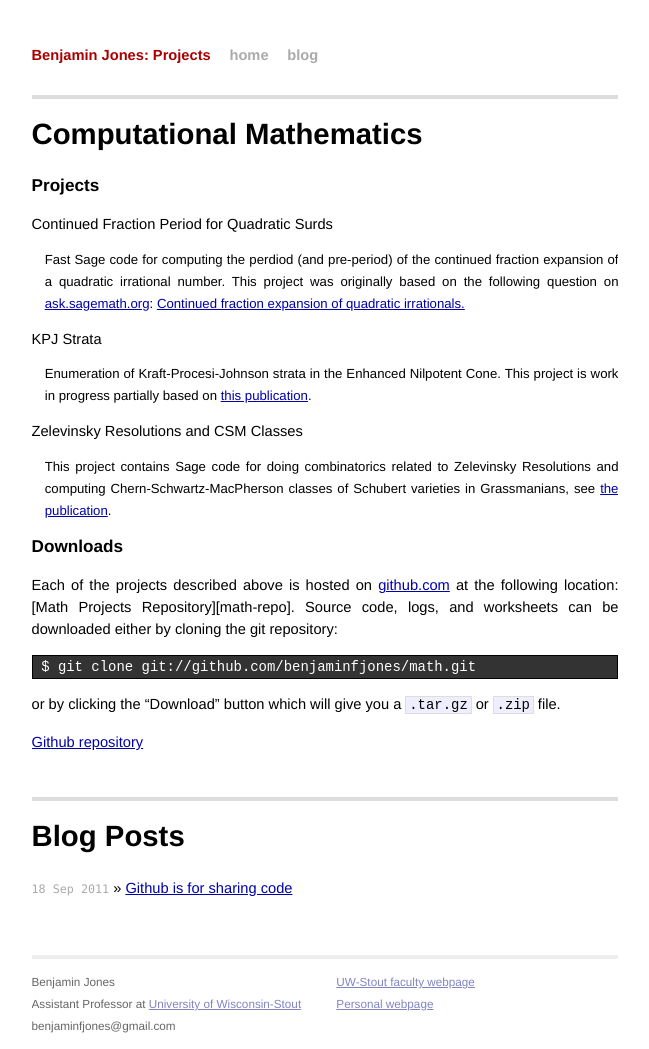
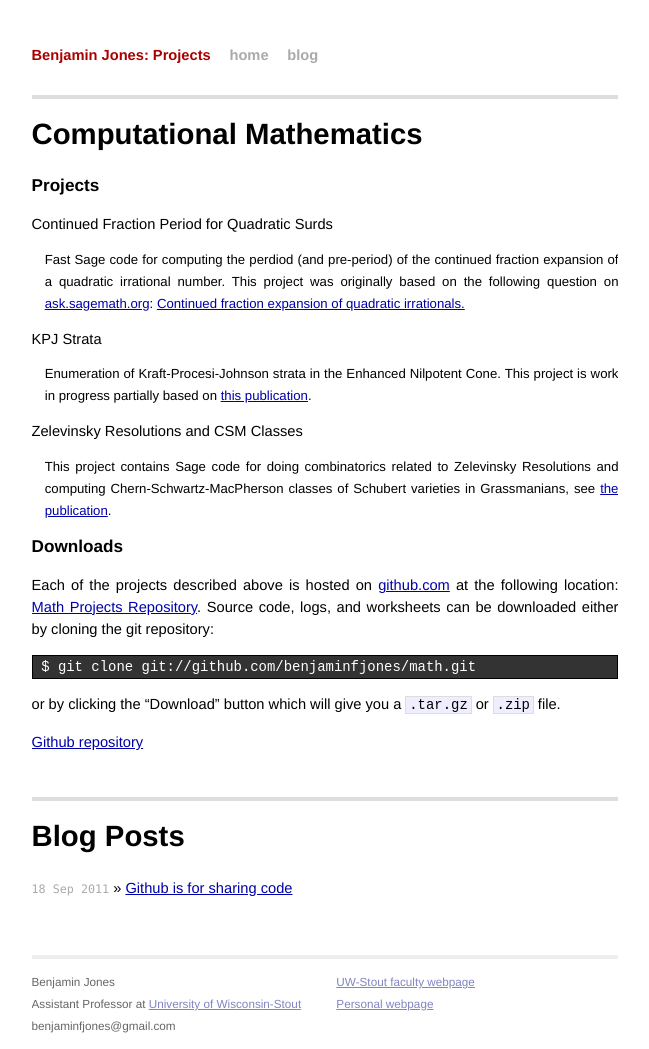
Before and after one commit to benjaminfjones/math, a Jekyll site: the page built from index.md, in a window 1280 px wide. Shown: the whole page, without its empty margins (315-964 px from the left). Built offline with Jekyll 4.4.1, drawn with Linux system fonts in a browser that asks for light colours; Markdown is read by kramdown in place of the engine named in the settings; some of the changed lines change nothing that is shown.

Commit message:
fixed [math-repo] typo

```diff
--- a/index.md
+++ b/index.md
@@ -32,7 +32,7 @@ title: Computational Mathematics Projects
 
 Each of the projects described above is hosted on
 [github.com](http://github.com) at the following location:
-[Math Projects Repository][math-repo]. Source code, logs,
+[Math Projects Repository][mathrepo]. Source code, logs,
 and worksheets can be downloaded either by cloning the git
 repository:
 
```
